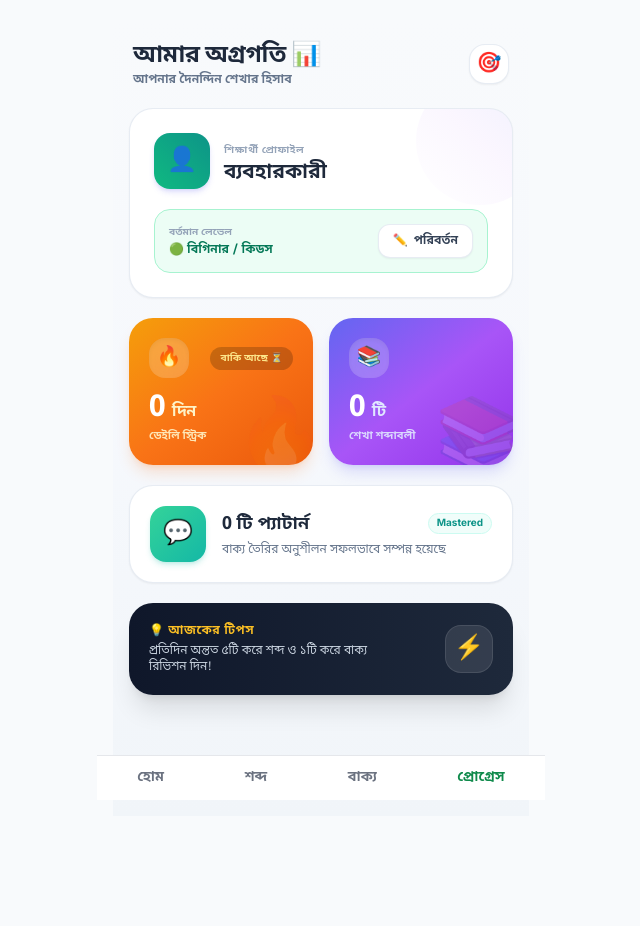
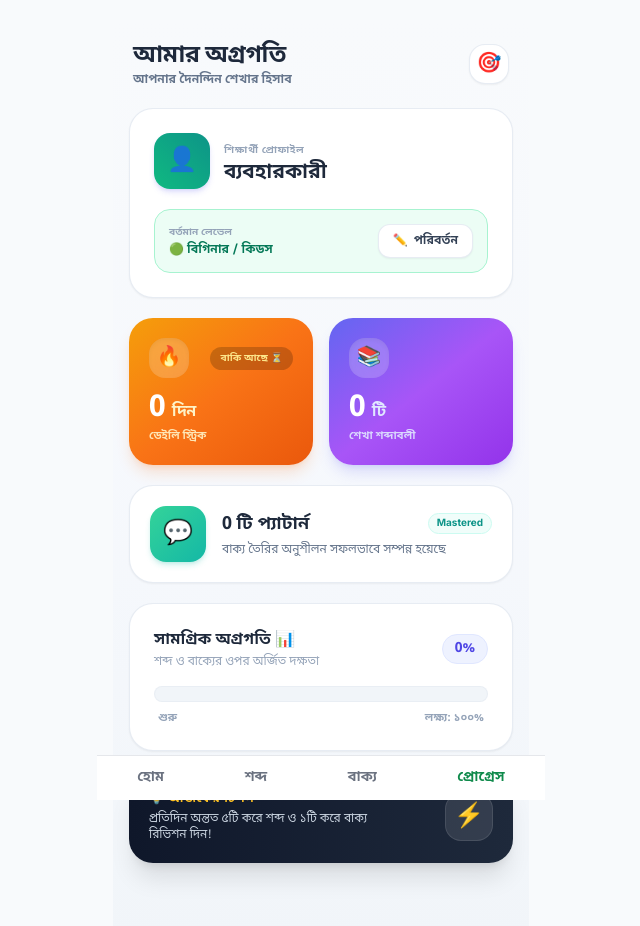
Before and after one commit to speakenglish2222-cloud/speakenglish-app, a Next.js app: page /progress in a window 1280 px wide. Shown: the top 926 px of the page, without its empty margins (319-959 px from the left). Built offline with nearby package versions, Linux system fonts and the light colour scheme; no server answers; the database is empty.

Commit message:
Update page.tsx

```diff
--- a/app/progress/page.tsx
+++ b/app/progress/page.tsx
@@ -70,7 +70,7 @@ export default function ProgressPage() {
       if (userData) {
         setUser(userData as UserRow);
 
-        // ১. সঠিক স্ট্যাটাস 'learned' দিয়ে ফেচ করা
+        // ১. শেখা শব্দ
         const { count: wordCount } = await supabase
           .from("user_word_progress")
           .select("*", { count: "exact", head: true })
@@ -110,13 +110,18 @@ export default function ProgressPage() {
   const todayStr = new Date().toISOString().slice(0, 10);
   const isTodayActive = user?.last_active_date === todayStr;
 
+  // 📊 ডায়নামিক প্রোগ্রেস পার্সেন্টেজ হিসাব (ধরে নিচ্ছি টার্গেট ১০০টি আইটেম)
+  const totalItems = completedWords + completedPatterns * 2;
+  const targetGoal = 100;
+  const overallPercentage = Math.min(100, Math.round((totalItems / targetGoal) * 100));
+
   return (
     <main className="p-4 pt-6 pb-24 min-h-screen bg-gradient-to-b from-slate-50 via-indigo-50/20 to-slate-100 max-w-md mx-auto space-y-5">
-      {/* Title & Banner */}
+      {/* Title */}
       <div className="flex items-center justify-between px-1">
         <div>
           <h1 className="text-2xl font-black text-slate-800 tracking-tight">
-            আমার অগ্রগতি 📊
+            আমার অগ্রগতি
           </h1>
           <p className="text-xs text-slate-500 font-semibold">
             আপনার দৈনন্দিন শেখার হিসাব
@@ -129,8 +134,6 @@ export default function ProgressPage() {
 
       {/* Dynamic Profile Card */}
       <section className="bg-white rounded-3xl p-6 border border-slate-200/80 shadow-sm relative overflow-hidden">
-        <div className="absolute top-0 right-0 w-32 h-32 bg-gradient-to-bl from-indigo-500/10 via-purple-500/5 to-transparent rounded-full -mr-8 -mt-8 pointer-events-none" />
-
         <div className="flex items-center justify-between mb-5">
           <div className="flex items-center gap-3.5">
             <div className={`w-14 h-14 rounded-2xl bg-gradient-to-tr ${currentLevelInfo.badge} flex items-center justify-center text-white text-2xl font-black shadow-md shadow-indigo-500/20`}>
@@ -172,9 +175,6 @@ export default function ProgressPage() {
       <section className="grid grid-cols-2 gap-4">
         {/* Daily Streak Card */}
         <div className="bg-gradient-to-br from-amber-500 via-orange-500 to-orange-600 text-white rounded-3xl p-5 shadow-lg shadow-orange-500/20 relative overflow-hidden flex flex-col justify-between">
-          <div className="absolute -right-3 -bottom-3 text-7xl opacity-15 select-none">
-            🔥
-          </div>
           <div className="flex items-center justify-between mb-3">
             <div className="w-10 h-10 rounded-2xl bg-white/20 backdrop-blur-md flex items-center justify-center text-xl shadow-inner">
               🔥
@@ -195,9 +195,6 @@ export default function ProgressPage() {
 
         {/* Mastered Words Card */}
         <div className="bg-gradient-to-br from-indigo-500 via-purple-500 to-purple-600 text-white rounded-3xl p-5 shadow-lg shadow-indigo-500/20 relative overflow-hidden flex flex-col justify-between">
-          <div className="absolute -right-3 -bottom-3 text-7xl opacity-15 select-none">
-            📚
-          </div>
           <div className="w-10 h-10 rounded-2xl bg-white/20 backdrop-blur-md flex items-center justify-center text-xl mb-3 shadow-inner">
             📚
           </div>
@@ -229,6 +226,37 @@ export default function ProgressPage() {
           <p className="text-xs text-slate-500 font-medium">
             বাক্য তৈরির অনুশীলন সফলভাবে সম্পন্ন হয়েছে
           </p>
+        </div>
+      </section>
+
+      {/* 📊 বড় ও ডায়নামিক প্রোগ্রেস গ্রাফ (Mastery Graph Bar) */}
+      <section className="bg-white rounded-3xl p-6 border border-slate-200/80 shadow-sm space-y-4">
+        <div className="flex items-center justify-between">
+          <div>
+            <h3 className="font-extrabold text-slate-800 text-base">
+              সামগ্রিক অগ্রগতি 📊
+            </h3>
+            <p className="text-xs text-slate-400 font-medium mt-0.5">
+              শব্দ ও বাক্যের ওপর অর্জিত দক্ষতা
+            </p>
+          </div>
+          <span className="text-sm font-black text-indigo-600 bg-indigo-50 px-3 py-1 rounded-full border border-indigo-100">
+            {overallPercentage}%
+          </span>
+        </div>
+
+        {/* Dynamic Progress Bar */}
+        <div className="space-y-2">
+          <div className="w-full bg-slate-100 rounded-full h-4 overflow-hidden p-0.5 border border-slate-200/50">
+            <div
+              className="bg-gradient-to-r from-indigo-500 via-purple-500 to-emerald-400 h-full rounded-full transition-all duration-700 ease-out shadow-sm"
+              style={{ width: `${overallPercentage}%` }}
+            />
+          </div>
+          <div className="flex justify-between items-center text-[11px] text-slate-400 font-bold px-1">
+            <span>শুরু</span>
+            <span>লক্ষ্য: ১০০%</span>
+          </div>
         </div>
       </section>
 
```
